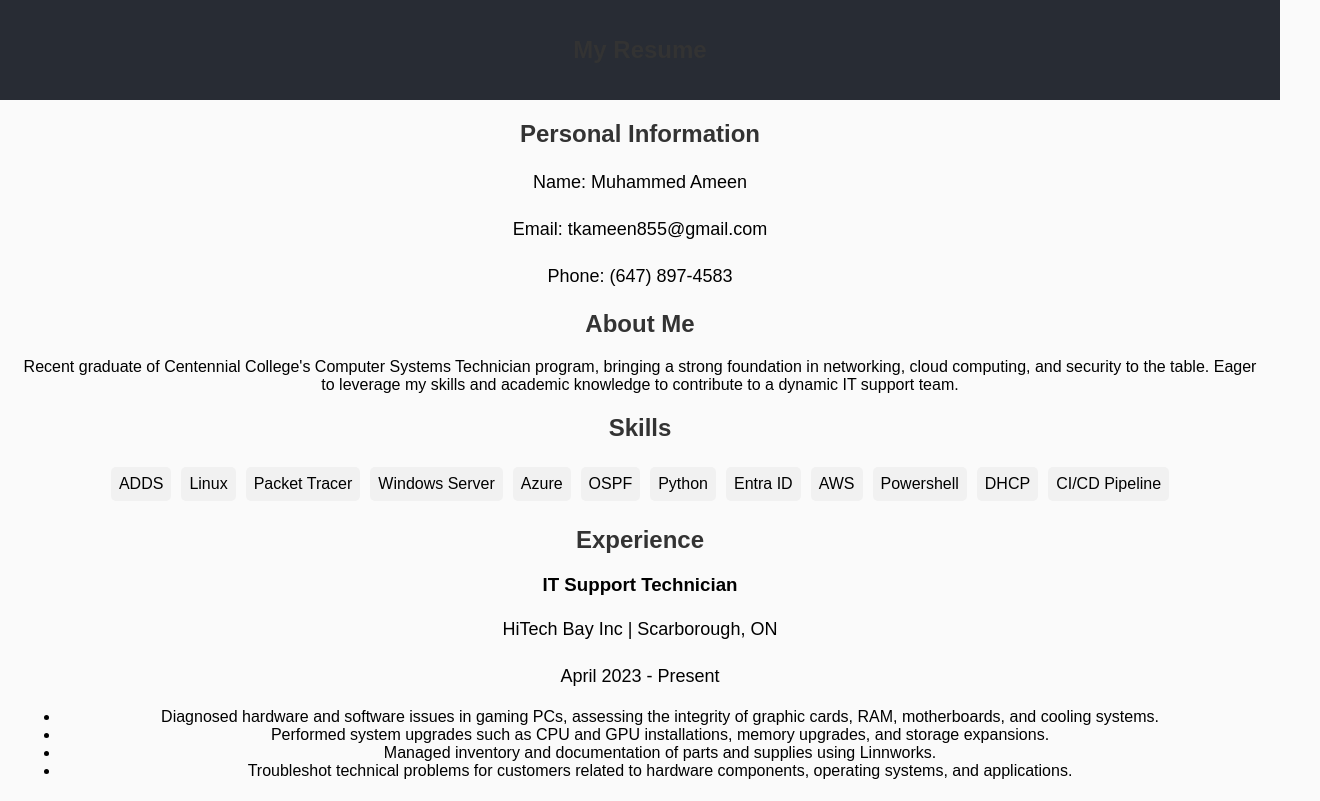
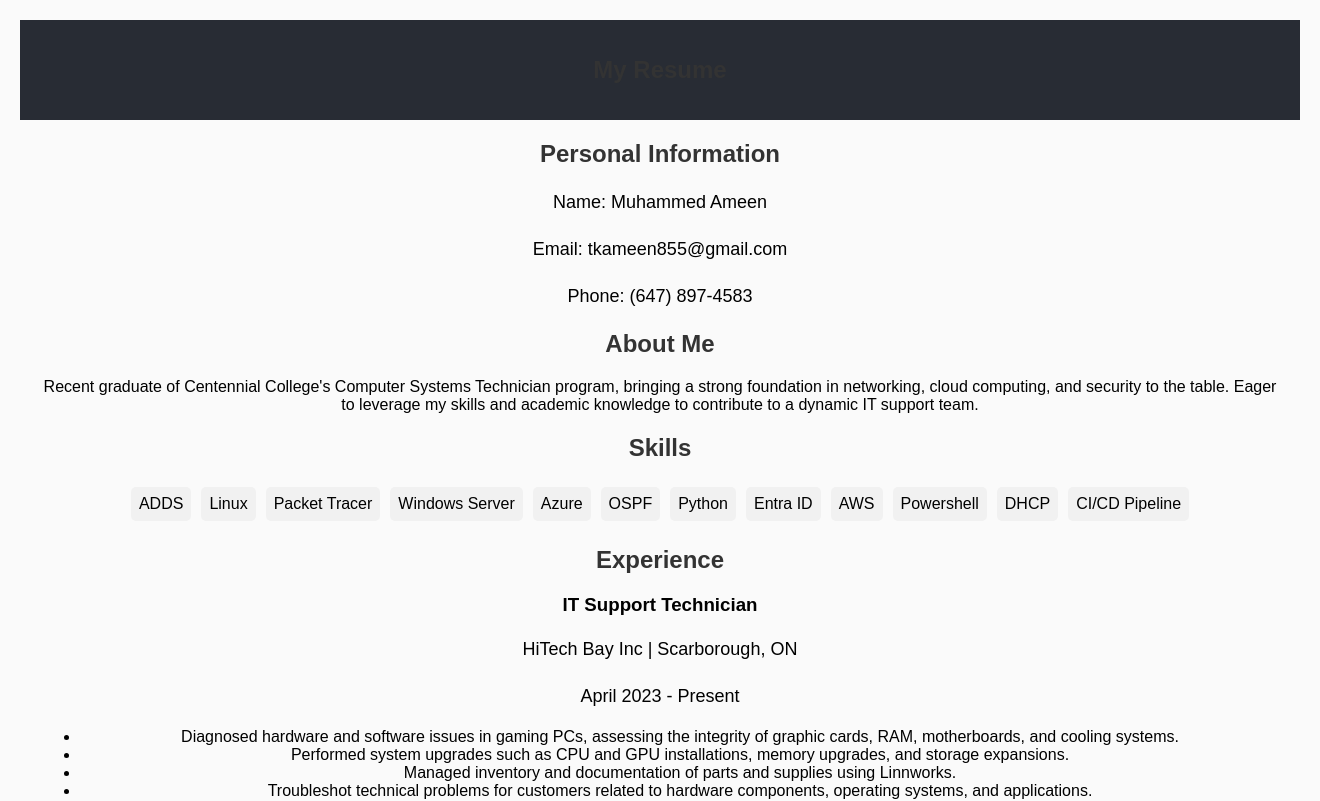
Before and after one commit to WhiteWolf855/react-resume, a React (Create React App) app: page / in a window 1280 px wide. Shown: the top 801 px of the page, 1320 px wide, since content can reach past the window. Built offline with nearby package versions, Linux system fonts and the light colour scheme.

Commit message:
Update index.css

```diff
--- a/src/index.css
+++ b/src/index.css
@@ -7,9 +7,6 @@ body {
 }
 
 #root {
-  display: flex;
-  justify-content: center;
-  align-items: center;
-  min-height: 100vh; /* Ensures content can expand */
-  overflow-y: auto;  /* Enables scrolling if needed */
+  width: 100%;
+  padding: 20px;
 }
```
